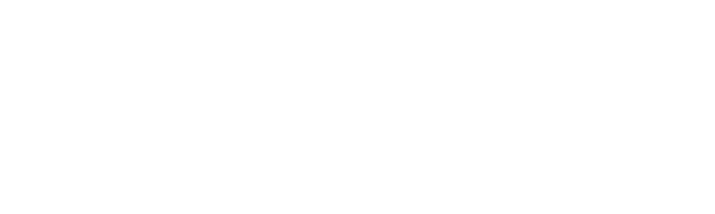
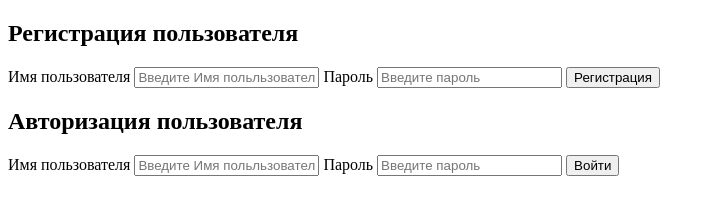
Before and after one commit to Webs2020-skill/checkup-todo-list, a plain HTML site: page src/index.html in a window 1280 px wide. Shown: the whole page, without its empty margins (0-715 px from the left). Drawn offline with Linux system fonts and the light colour scheme.

Commit message:
Созданы  формы авторизации и регистрации (Grade 1. Этап 2: Задание 2)

```diff
--- a/src/index.html
+++ b/src/index.html
@@ -8,6 +8,29 @@
     <link rel="stylesheet" href="style.css">
 </head>
 <body>
+    <form action="">
+        <div class="form_container">
+            <h2>Регистрация пользователя</h2>
+            <label for="nm">Имя пользователя</label>
+            <input type="text" placeholder="Введите Имя польльзователя" name="nm" required>
 
+            <label for="psw">Пароль</label>
+            <input type="password" placeholder="Введите пароль" name="psw" required>
+
+            <button type="submit" class="registerbtn">Регистрация</button>
+        </div>
+    </form>
+    <form action="">
+        <div class="form_container">
+            <h2>Авторизация пользователя</h2>
+            <label for="nm">Имя пользователя</label>
+            <input type="text" placeholder="Введите Имя польльзователя" name="nm" required>
+
+            <label for="psw">Пароль</label>
+            <input type="password" placeholder="Введите пароль" name="psw" required>
+
+            <button type="submit" class="registerbtn">Войти</button>
+        </div>
+    </form>
 </body>
 </html>
```
